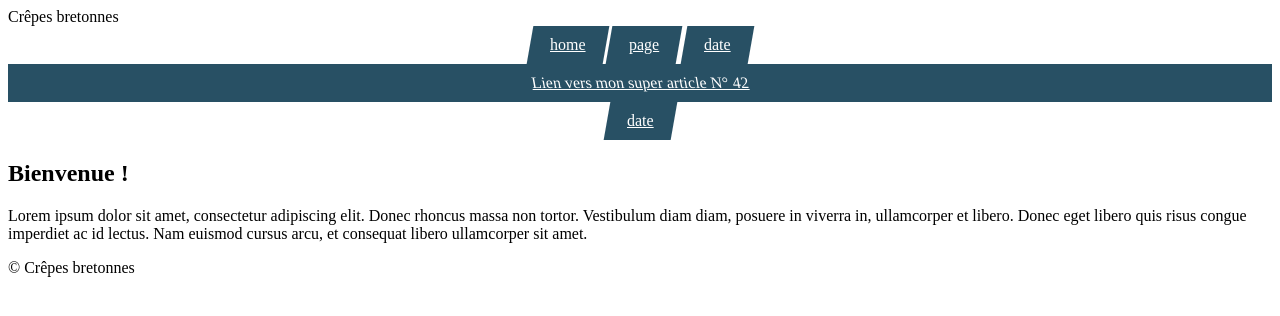
After one commit to Victor75Landureau/django, a Django app: template crepes_bretonnes/blog/templates/blog/mapage.html in a window 1280 px wide. The commit adds this page. Shown: the top 316 px of the page. Run offline with Django 3.2, Linux system fonts and the light colour scheme; the template is opened without the code that fills it, so the values that code supplies are empty.

Commit message:
Django PART 2.3

```diff
--- a/crepes_bretonnes/blog/templates/blog/addition.html
+++ b/crepes_bretonnes/blog/templates/blog/addition.html
@@ -1,3 +1,9 @@
+{% extends "base.html" %}
+{% block title %}Ma page d'accueil{% endblock %}
+{% block content %}
+
 <h1>Ma super calculatrice</h1>
 <p>{{ nombre1 }} + {{ nombre2 }}, ça fait <strong>{{ total }}</strong> !<br />
 Nous pouvons également calculer la somme dans le template : {{ nombre1|add:nombre2 }}.</p>
+
+{% endblock %}
--- /dev/null
+++ b/crepes_bretonnes/blog/templates/blog/mapage.html
@@ -0,0 +1,12 @@
+{% extends "base.html" %}
+{% block title %}Ma page d'accueil{% endblock %}
+{% block content %}
+    <h2>Bienvenue !</h2>
+    <p>
+       Lorem ipsum dolor sit amet, consectetur adipiscing elit. Donec rhoncus
+       massa non tortor. Vestibulum diam diam, posuere in viverra in,
+       ullamcorper et libero. Donec eget libero quis risus congue imperdiet ac
+       id lectus. Nam euismod cursus arcu, et consequat libero ullamcorper sit
+       amet.
+    </p>
+{% endblock %}
--- a/crepes_bretonnes/blog/urls.py
+++ b/crepes_bretonnes/blog/urls.py
@@ -5,6 +5,7 @@ from . import views
 
 urlpatterns = [
     url(r'^home$', views.home),
+    url(r'^page$', views.page),
     url(r'^article/(?P<id_article>\d+)$', views.view_article, name="afficher_article"),
     url(r'^articles/(?P<year>\d{4})/(?P<month>\d{2})$', views.list_articles),
     url(r'^redirection$', views.view_redirection),
--- /dev/null
+++ b/crepes_bretonnes/static/css/style.css
@@ -0,0 +1,41 @@
+nav ul {
+  list-style: none;
+  margin: 0;
+  padding: 0;
+  text-align: center;
+}
+nav li {
+  display: inline-block;
+  margin: 0 5px;
+  transition: all 0.3s;
+}
+nav a {
+  display: block;
+  color: #285064;
+  transition: all 0.3s;
+}
+nav a:hover {
+  color: #12242d;
+}
+nav span {
+  display: block;
+}
+
+@media all and (min-width: 690px) {
+  nav li {
+    margin: 0;
+    transform: skewX(-10deg);
+  }
+  nav a {
+    padding: 10px 20px;
+    color: #fff;
+    background-color: #285064;
+  }
+  nav a:hover {
+    color: #fff;
+    background-color: #12242d;
+  }
+  nav span {
+    transform: skewX(10deg);
+  }
+}
--- /dev/null
+++ b/crepes_bretonnes/templates/base.html
@@ -0,0 +1,26 @@
+<!DOCTYPE html>
+<html lang="fr">
+<head>
+{% load static %}
+<link rel="stylesheet" type="text/css" href="{% static 'css/style.css' %}" />
+   <title>{% block title %}Mon blog sur les crêpes bretonnes{% endblock %}</title>
+</head>
+<body>
+<header>Crêpes bretonnes</header>
+    <nav>
+       {% block nav %}
+       <ul>
+            <li><a href="/blog/home"><span>home</span></a></li>
+            <li><a href="/blog/page"><span>page</span></a></li>
+            <li><a href="/blog/date"><span>date</span></a></li>
+            <a href="{% url "afficher_article" 42 %}"><span>Lien vers mon super article N° 42</span></a>
+            <li><a href="/blog/date"><span>date</span></a></li>
+       </ul>
+       {% endblock %}
+   </nav>
+   <section id="content">
+       {% block content %}{% endblock %}
+   </section>
+<footer>&copy; Crêpes bretonnes</footer>
+</body>
+</html>
```
Also changed, not shown: crepes_bretonnes/blog/templates/blog/article.html (added, +11 -0 lines), crepes_bretonnes/blog/templates/blog/color.html (added, +11 -0 lines), crepes_bretonnes/blog/templates/blog/date.html (+6 -2 lines), crepes_bretonnes/blog/views.py (+13 -2 lines), crepes_bretonnes/crepes_bretonnes/settings.py (+6 -3 lines).
